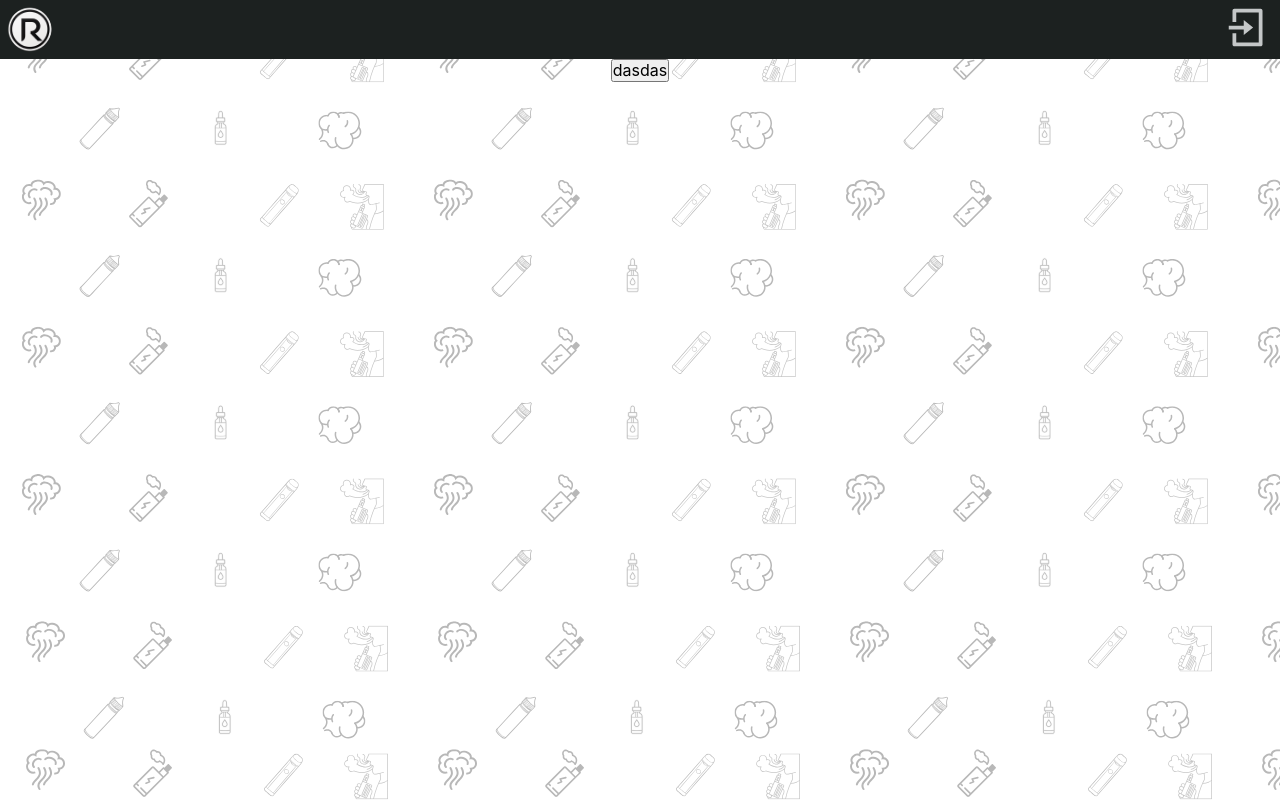
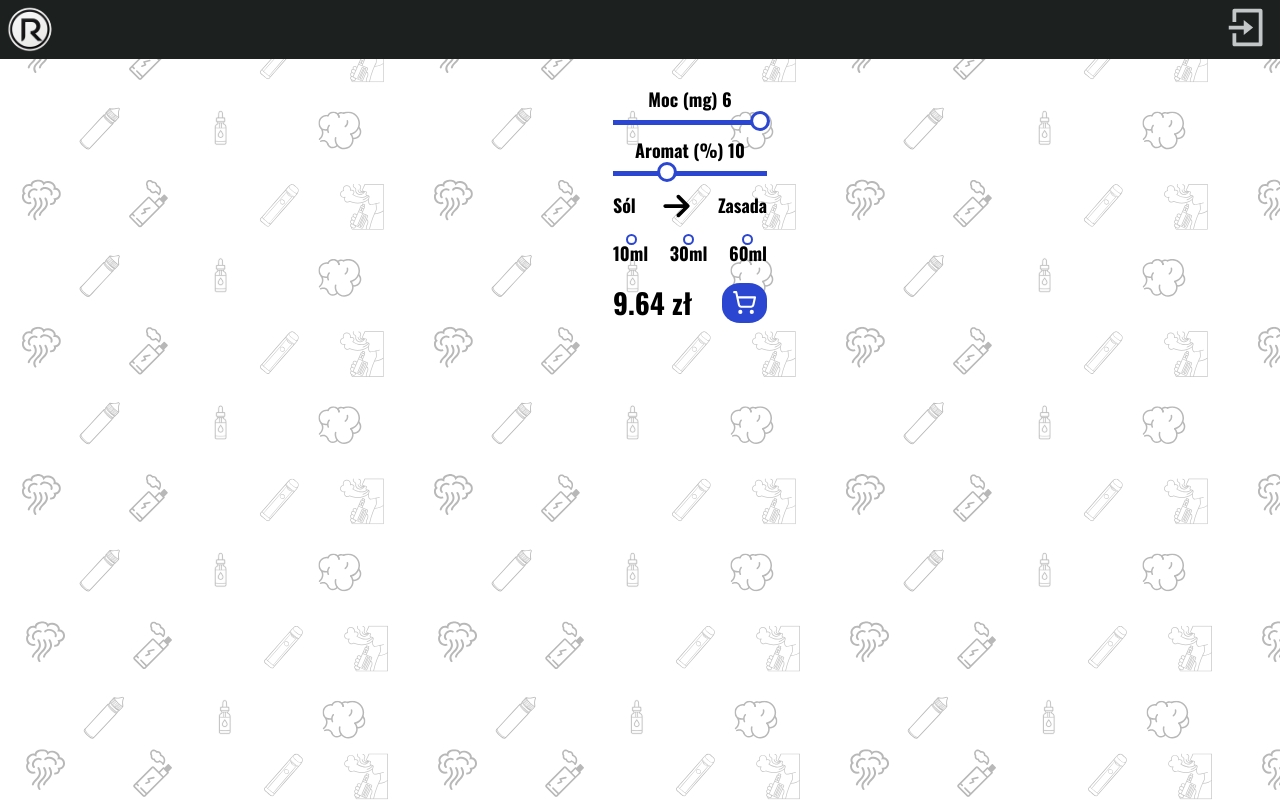
Before and after one commit to MiloszPlesniak/LQ-Store-Front, a React (Create React App) app: page /products/1 in a window 1280 px wide. Built offline with nearby package versions, Linux system fonts and the light colour scheme; no server answers.

Commit message:
add
-add styles to singleProduct page
-add form to single product page

```diff
--- a/public/index.html
+++ b/public/index.html
@@ -13,25 +13,8 @@
       name="description"
       content="Web site created using create-react-app"
     />
-    <link rel="apple-touch-icon" href="%PUBLIC_URL%/logo192.png" />
-    <!--
-      manifest.json provides metadata used when your web app is installed on a
-      user's mobile device or desktop. See https://developers.google.com/web/fundamentals/web-app-manifest/
-    -->
-    <link rel="manifest" href="%PUBLIC_URL%/manifest.json" />
-    <!--
-      Notice the use of %PUBLIC_URL% in the tags above.
-      It will be replaced with the URL of the `public` folder during the build.
-      Only files inside the `public` folder can be referenced from the HTML.
-
-      Unlike "/favicon.ico" or "favicon.ico", "%PUBLIC_URL%/favicon.ico" will
-      work correctly both with client-side routing and a non-root public URL.
-      Learn how to configure a non-root public URL by running `npm run build`.
-    -->
     <title>Ready To GO</title>
   </head>
   <body id="root">
-
-
   </body>
 </html>
--- a/src/components/entryForm/EntryForm.jsx
+++ b/src/components/entryForm/EntryForm.jsx
@@ -30,22 +30,12 @@
         <label className={entryForm__label} htmlFor="email">
           Nazwa Użytkownika
         </label>
-        <input
-          defaultValue="miloszp111@interia.pl"
-          className={entryForm__input}
-          type="email"
-          name="email"
-        />
+        <input className={entryForm__input} type="email" name="email" />
 
         <label htmlFor="password" className={entryForm__label}>
           Hasło
         </label>
-        <input
-          defaultValue="575872435"
-          className={entryForm__input}
-          type="password"
-          name="password"
-        />
+        <input className={entryForm__input} type="password" name="password" />
         {!itsLogin && (
           <>
             <label className={entryForm__label} htmlFor="phoneNumber">
--- a/src/pages/singleProduct/SingleProduct.jsx
+++ b/src/pages/singleProduct/SingleProduct.jsx
@@ -1,5 +1,7 @@
 import { useLocation } from "react-router-dom";
-// import styles from "./SingleProduct.module.scss";
+import { LuShoppingCart } from "react-icons/lu";
+import { ImArrowRight2 } from "react-icons/im";
+import styles from "./SingleProduct.module.scss";
 import { useDispatch, useSelector } from "react-redux";
 import { getProduct } from "../../redux/products/thunk";
 import { useEffect, useState } from "react";
@@ -7,23 +9,23 @@
 import axios from "axios";
 
 const SingleProduct = () => {
-  const [calculatedProduct, setCalculatedProduct] = useState({});
+  const [calculatedProduct, setCalculatedProduct] = useState({
+    bottle: 1.4,
+    nicotine: 5,
+    aroma: 3.6,
+    base: 0.04,
+    sum: 9.64,
+  });
   // const { singleProduct } = styles;
   const { pathname } = useLocation();
   const productId = pathname.replace("/products/", "");
   const dispatch = useDispatch();
-  const { _id } = useSelector(selectProduct);
-
-  const product = {
-    power: 20,
-    size: 10,
-    amount: 1,
-    id: _id,
-    nicotineType: "sól",
-  };
+  const product = useSelector(selectProduct);
 
   const calculateProduct = async (product) => {
     try {
+      console.log(product);
+
       const data = await axios.post(
         "http://localhost:3100/api/products/calculate",
         product
@@ -35,25 +37,83 @@
       console.log(error);
     }
   };
+  console.log(product);
 
   useEffect(() => {
     dispatch(getProduct(productId));
+
     // eslint-disable-next-line react-hooks/exhaustive-deps
   }, [dispatch]);
+  const onChangeChandler = (e) => {
+    console.log(e.target.form.amount.value);
+  };
+  const {
+    buySection,
+    buySection__img,
+    buyForm__price,
+    buySection__tastName,
+    buySection__brend,
+    buyForm,
+    buyForm__range,
+    buyForm__select,
+    buyForm__priceBox,
+    buyForm__btn,
+    buyForm__toggle,
+  } = styles;
+  return (
+    <main>
+      <section className={buySection}>
+        <img
+          className={buySection__img}
+          src={product.imgUrl}
+          alt={product.tastName}
+        />
 
-  return (
-    <>
-      {
-        <button
-          type="button"
-          onClick={() => {
-            calculateProduct(product);
-          }}
-        >
-          dasdas
-        </button>
-      }
-    </>
+        <div>
+          <h4 className={buySection__brend}>{product.brend}</h4>
+          <h5 className={buySection__tastName}>{product.tastName}</h5>
+          <form onChange={onChangeChandler} className={buyForm}>
+            <label className={buyForm__range} htmlFor="power">
+              Moc (mg) 6
+              <input type="range" name="power" min="0" max="50" />
+              Aromat (%) 10
+              <input
+                type="range"
+                name="aroma"
+                min="0"
+                max="30"
+                defaultValue={10}
+              />
+            </label>
+            <label className={buyForm__toggle} htmlFor="nicotineType">
+              <span>Sól</span>
+              <ImArrowRight2 />
+              <span>Zasada</span>
+            </label>
+            <label className={buyForm__select} htmlFor="amount">
+              <div>
+                <input type="radio" name="amount" value={10} />
+                <span>10ml</span>
+              </div>
+              <div>
+                <input type="radio" name="amount" value={30} />
+                <span>30ml</span>
+              </div>
+              <div>
+                <input type="radio" name="amount" value={60} />
+                <span>60ml</span>
+              </div>
+            </label>
+            <div className={buyForm__priceBox}>
+              <p className={buyForm__price}>{calculatedProduct.sum} zł</p>
+              <button className={buyForm__btn} type="submit">
+                <LuShoppingCart color="#fff" size={25} />
+              </button>
+            </div>
+          </form>
+        </div>
+      </section>
+    </main>
   );
 };
 
--- a/src/pages/singleProduct/SingleProduct.module.scss
+++ b/src/pages/singleProduct/SingleProduct.module.scss
@@ -0,0 +1,134 @@
+.buySection {
+  display: flex;
+  font-size: 18px;
+
+  font-family: "Oswald", sans-serif;
+  font-optical-sizing: auto;
+  font-weight: 700;
+  font-style: normal;
+  justify-content: center;
+  margin-top: 20px;
+  gap: 100px;
+  &__img {
+    height: 170px;
+  }
+  &__brend {
+    font-size: 24px;
+  }
+  &__tastName {
+    font-size: 18px;
+  }
+}
+.buyForm {
+  display: flex;
+  flex-direction: column;
+  margin-top: 10px;
+  &__toggle {
+    display: flex;
+    justify-content: space-between;
+    gap: 15px;
+    align-items: center;
+    & > svg {
+      width: 45px;
+      height: 30px;
+      // tu robimy animacje zmiany kierunku w zależości od wyboru
+    }
+  }
+  &__range {
+    display: flex;
+    flex-direction: column;
+    & > input {
+      margin-bottom: 15px;
+      margin-top: 10px;
+    }
+    & > input[type="range"] {
+      -webkit-appearance: none;
+      appearance: none;
+      background: transparent;
+      cursor: pointer;
+      width: 100%x;
+    }
+    & > input[type="range"]:focus {
+      outline: none;
+    }
+    & > input[type="range"]::-webkit-slider-runnable-track {
+      background-color: #2b47d1;
+      border-radius: 0%;
+      height: 5px;
+    }
+    & > input[type="range"]::-webkit-slider-thumb {
+      -webkit-appearance: none; /* Override default look */
+      appearance: none;
+      margin-top: -6px; /* Centers thumb on the track */
+      background-color: #fff;
+      outline: 3px solid #2b47d1;
+      border-radius: 100%;
+      height: 14px;
+      width: 14px;
+    }
+    & > input[type="range"]:focus::-webkit-slider-thumb {
+      outline: 4px solid #2b47d1;
+      background-color: #fff;
+    }
+    & > input[type="range"]::-moz-range-track {
+      background-color: #2b47d1;
+      border-radius: 0%;
+      height: 5px;
+    }
+    & > input[type="range"]::-moz-range-thumb {
+      background-color: #2b47d1;
+      border: none; /*Removes extra border that FF applies*/
+      border-radius: 100%;
+      height: 14px;
+      width: 14px;
+    }
+    & > input[type="range"]:focus::-moz-range-thumb {
+      outline: 3px solid #2b47d1;
+      outline-offset: 0.125rem;
+    }
+  }
+  &__select {
+    display: flex;
+    justify-content: space-between;
+    margin-top: 15px;
+    gap: 15px;
+    & > div {
+      display: flex;
+      flex-direction: column;
+      & > input {
+        appearance: none;
+        outline: 2px solid #2b47d1;
+        border-radius: 50%;
+        width: 7px;
+        height: 7px;
+        margin-left: 15px;
+        cursor: pointer;
+        &:checked {
+          background-color: #2b47d1;
+          cursor: pointer;
+        }
+      }
+    }
+  }
+  &__priceBox {
+    display: flex;
+    gap: 30px;
+    margin-top: 20px;
+    align-items: center;
+  }
+  &__btn {
+    background-color: #2b47d1;
+    border: none;
+    outline: none;
+    width: 45px;
+    height: 40px;
+    border-radius: 40%;
+    cursor: pointer;
+  }
+  &_svg {
+    width: 40px;
+  }
+  &__price {
+    font-size: 28px;
+  }
+}
```
